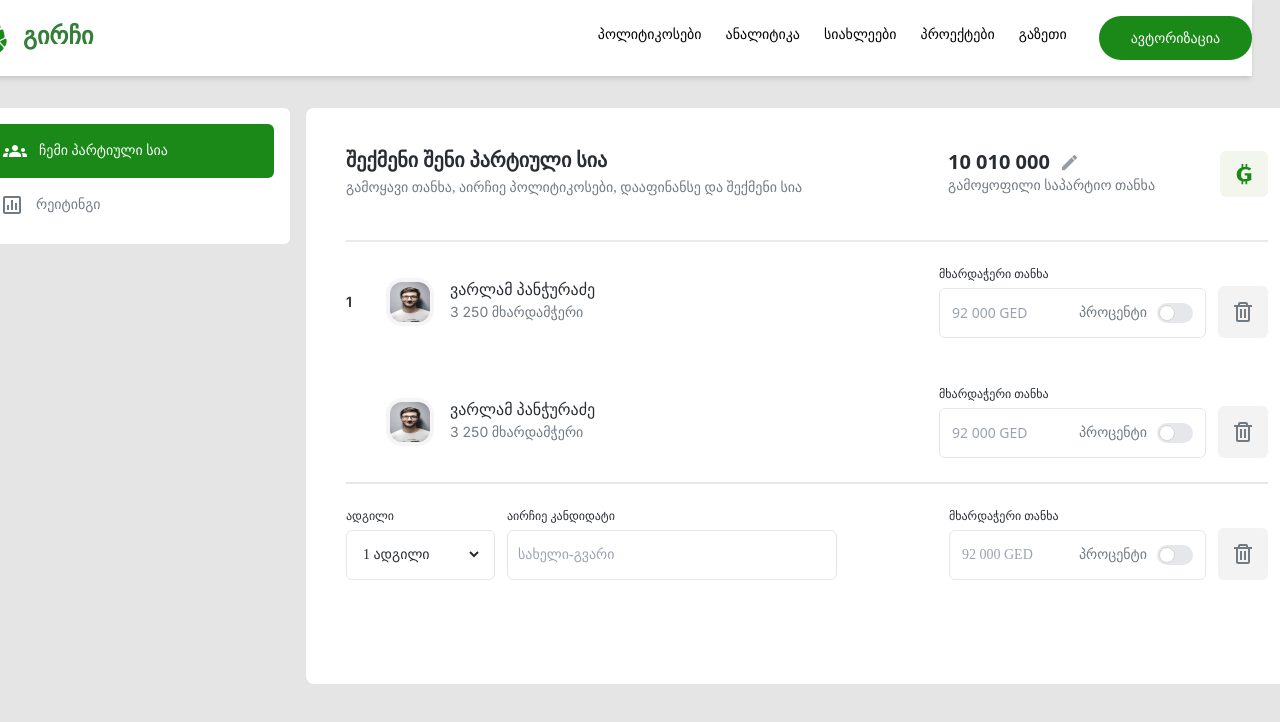
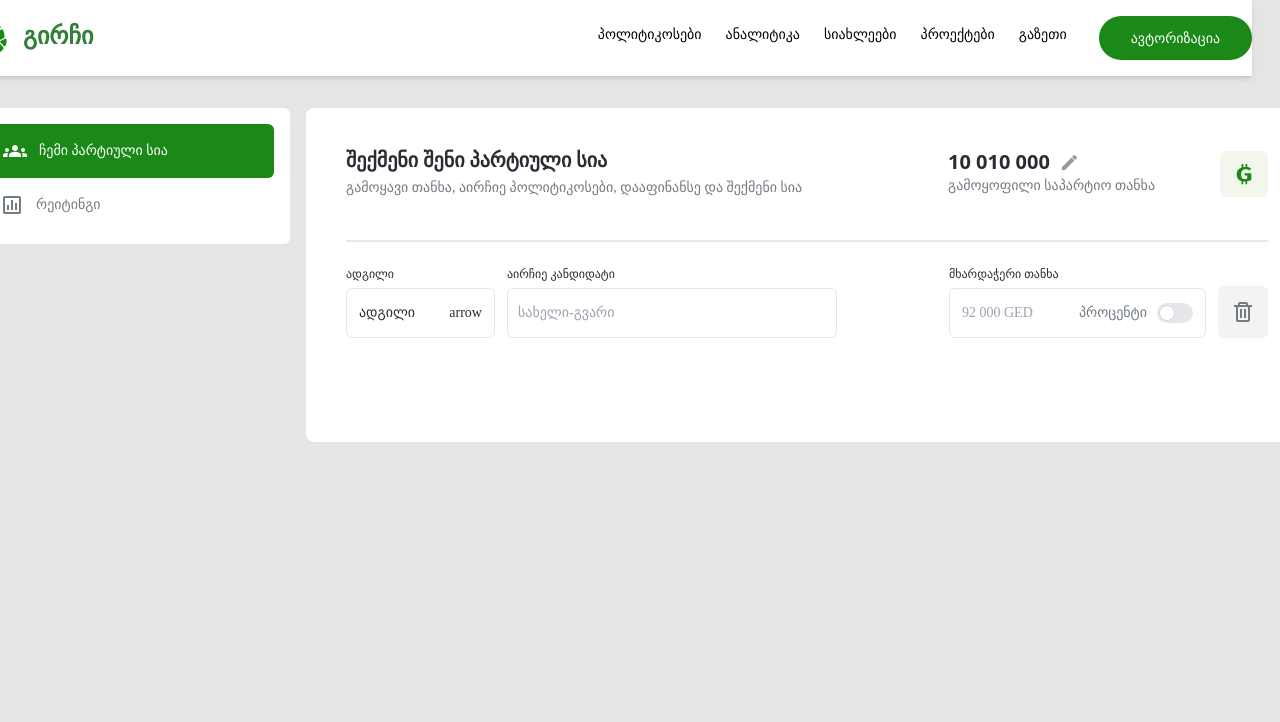
Before and after one commit to Girchi/girchi-archevnebi-frontend, a React (Create React App) app: page / in a window 1280 px wide. Shown: the top 722 px of the page. Built offline with nearby package versions, Linux system fonts and the light colour scheme.

Commit message:
implement add/remove candidate

```diff
--- a/src/components/myPoliticalList/MyPoliticalListMain.js
+++ b/src/components/myPoliticalList/MyPoliticalListMain.js
@@ -1,91 +1,61 @@
-import { useState } from "react";
-import photo from "../../assets/images/profile.jpeg"
+import { useState} from "react";
 import AddCandidate from "./myPoliticalListMainComponents/AddCandidate";
+import StageList from "./myPoliticalListMainComponents/StageList";
 
 const MyPoliticalListMain = () => {
 
   const [chosen, setChosen] = useState(null);
+  const [candidates, setCandidates] = useState({});
 
-  console.log("archeuli candidati", chosen)
+  const addCandidate = () => {
+    if(!chosen) return;
+    const updateCandidates = {...candidates};
+    const stageNumbers = document.querySelectorAll('.stage-checkbox:checked');
 
-    return (
-        <>
-            {/* list */}
-            <div className="flex flex-col py-10">
-                {/* stage list */}
-                <div className="w-full border-t-2 border-borderGray">
-                    {/* item */}
-                    <div className="flex py-6  items-center justify-between">
-                        <div className="font-[Inter] w-4 font-semibold text-sm text-lightBlack">1</div>
-                        {/* profile */}
-                        <div className="flex grow ml-6">
-                            <img src={photo} alt="" className="w-12 h-12 rounded-2xl border-4 border-solid border-[#d3d6db3d]" />
-                            <div className="ml-4">
-                                <p className="font-[TBCContractica] font-medium text-base text-lightBlack">ვარლამ პანჭურაძე</p>
-                                <p className="font-[TBCContractica] text-sm text-lightGray"><span className="font-[Inter]">3 250</span> მხარდამჭერი</p>
-                            </div>
-                        </div>
-                        {/* settings */}
-                        <div className="flex items-end" id="settings">
-                            <div className="flex flex-col max-w-[267px]">
-                                <p className="font-[TBCContractica] font-medium text-xs text-lightBlack">მხარდაჭერი თანხა</p>
-                                <div className="mt-1.5 flex border-[1px] justify-between rounded-md py-3.5 px-3 text-sm">
-                                    <input className="w-1/2 focus:outline-0 text-[Inter] text-sm text-lightBlack font-medium" type="text" placeholder="92 000 GED"/>
-                                    <div className="flex">
-                                        <label htmlFor="small-toggle" className="cursor-pointer font-[TBCContractica] text-sm text-lightGray mr-2.5">პროცენტი</label>
-                                        <label htmlFor="small-toggle" className="inline-flex relative items-center cursor-pointer">
-                                            <input type="checkbox" value="" id="small-toggle" className="sr-only peer" />
-                                            <div className="w-9 h-5 bg-gray-200 rounded-full peer dark:bg-gray-700 peer-checked:after:translate-x-full peer-checked:after:border-white after:content-[''] after:absolute after:top-[2px] after:left-[2px] after:bg-white after:border-gray-300 after:border after:rounded-full after:h-4 after:w-4 after:transition-all dark:border-gray-600 peer-checked:bg-[#1A8917]"></div>
-                                        </label>
-                                    </div>
-                                </div>
-                            </div>
-                            <div className="p-4 ml-3 rounded-md bg-lightGrayButton cursor-pointer">
-                                <svg width="18" height="20" viewBox="0 0 18 20" fill="none" xmlns="http://www.w3.org/2000/svg">
-                                    <path d="M14 20H4C2.89543 20 2 19.1046 2 18V5H0V3H4V2C4 0.89543 4.89543 0 6 0H12C13.1046 0 14 0.89543 14 2V3H18V5H16V18C16 19.1046 15.1046 20 14 20ZM4 5V18H14V5H4ZM6 2V3H12V2H6ZM12 16H10V7H12V16ZM8 16H6V7H8V16Z" fill="#727A82"/>
-                                </svg>
-                            </div>
-                        </div>
-                    </div>
-                    {/* item */}
-                    <div className="flex py-6  items-center justify-between">
-                        <div className="font-[Inter] w-4 font-semibold text-sm text-lightBlack"></div>
-                        {/* profile */}
-                        <div className="flex grow ml-6">
-                            <img src={photo} alt="" className="w-12 h-12 rounded-2xl border-4 border-solid border-[#d3d6db3d]" />
-                            <div className="ml-4">
-                                <p className="font-[TBCContractica] font-medium text-base text-lightBlack">ვარლამ პანჭურაძე</p>
-                                <p className="font-[TBCContractica] text-sm text-lightGray"><span className="font-[Inter]">3 250</span> მხარდამჭერი</p>
-                            </div>
-                        </div>
-                        {/* settings */}
-                        <div className="flex items-end" id="settings">
-                            <div className="flex flex-col max-w-[267px]">
-                                <p className="font-[TBCContractica] font-medium text-xs text-lightBlack">მხარდაჭერი თანხა</p>
-                                <div className="mt-1.5 flex border-[1px] justify-between rounded-md py-3.5 px-3 text-sm">
-                                    <input className="w-1/2 focus:outline-0 text-[Inter] text-sm text-lightBlack font-medium" type="text" placeholder="92 000 GED"/>
-                                    <div className="flex">
-                                        <label htmlFor="small-toggle2" className="cursor-pointer font-[TBCContractica] text-sm text-lightGray mr-2.5">პროცენტი</label>
-                                        <label htmlFor="small-toggle2" className="inline-flex relative items-center cursor-pointer">
-                                            <input type="checkbox" value="" id="small-toggle2" className="sr-only peer" />
-                                            <div className="w-9 h-5 bg-gray-200 rounded-full peer dark:bg-gray-700 peer-checked:after:translate-x-full peer-checked:after:border-white after:content-[''] after:absolute after:top-[2px] after:left-[2px] after:bg-white after:border-gray-300 after:border after:rounded-full after:h-4 after:w-4 after:transition-all dark:border-gray-600 peer-checked:bg-[#1A8917]"></div>
-                                        </label>
-                                    </div>
-                                </div>
-                            </div>
-                            <div className="p-4 ml-3 rounded-md bg-lightGrayButton cursor-pointer">
-                                <svg width="18" height="20" viewBox="0 0 18 20" fill="none" xmlns="http://www.w3.org/2000/svg">
-                                    <path d="M14 20H4C2.89543 20 2 19.1046 2 18V5H0V3H4V2C4 0.89543 4.89543 0 6 0H12C13.1046 0 14 0.89543 14 2V3H18V5H16V18C16 19.1046 15.1046 20 14 20ZM4 5V18H14V5H4ZM6 2V3H12V2H6ZM12 16H10V7H12V16ZM8 16H6V7H8V16Z" fill="#727A82"/>
-                                </svg>
-                            </div>
-                        </div>
-                    </div>
-                </div>
+    stageNumbers.forEach(element => {
+        const stageNumber = element.getAttribute('data-stage');
+        let candidateIsExist = false;
+        if(updateCandidates[stageNumber] === undefined){
+            updateCandidates[stageNumber] = [chosen];
+        } else {
+          candidateIsExist = updateCandidates[stageNumber].every(elem => {
+            return elem[0]['id'] === chosen[0]['id']
+          });
+          if(!candidateIsExist){
+            updateCandidates[stageNumber].push(chosen);
+          }
+        }
+    });
+    setCandidates(updateCandidates);
+  }
 
-                <AddCandidate setChosen={setChosen} />
-            </div>
-        </>
-    )
+  const candidateRemove = (key, itemIndex) => {
+    let newCandidates = {...candidates};
+    newCandidates[key] = candidates[key].filter((item, index) => index !== itemIndex);
+    if(newCandidates[key].length === 0) {
+      const newCandidatesChangedStage = {};
+      let stage = 1;
+      for (const prop in newCandidates) {
+        if(newCandidates[prop].length === 0) continue;
+        else{
+          newCandidatesChangedStage[stage] = newCandidates[prop];
+          stage += 1;
+        }
+      }
+      newCandidates = newCandidatesChangedStage;
+    }
+    setCandidates(newCandidates);
+  }
+
+  return (
+    <div className="flex flex-col py-10">
+      { Object.keys(candidates).map(key => (
+          <StageList key={key} items={candidates[key]} stageN={key} candidateRemove={candidateRemove}/>
+        ))
+      }
+      <AddCandidate chosen={chosen} setChosen={setChosen} setCandidates={setCandidates} candidates={candidates} addCandidate={addCandidate} />
+    </div>
+  )
 }
 
 export default MyPoliticalListMain;
--- a/src/components/myPoliticalList/myPoliticalListMainComponents/AddCandidate.js
+++ b/src/components/myPoliticalList/myPoliticalListMainComponents/AddCandidate.js
@@ -3,36 +3,44 @@ import SearchInput from "./SearchInput";
 import SearchSuggestions from "./SearchSuggestions";
 import SupportAmount from "./SupportAmount";
 
-const AddCandidate = ({setChosen}) => {
-
-
+const AddCandidate = ({setChosen, candidates, addCandidate}) => {
     const [search, setSearch] = useState('');
     const [list, setList] = useState(null);
     const [profilePictureList, setProfilePictureList] = useState(null);
+    const [dropDownIsOpen, setDropDownIsOpen] = useState(false);
+
 
     return (
         <div className= "w-full border-t-2 flex py-6  items-start justify-between text-lightBlack font-[TBCContractica] text-xs font-medium">
             <div className="flex flex-col w-1/6">
             <label className="" htmlFor="place">ადგილი</label>
                 <div className="mt-1.5 border-[1px] justify-between rounded-md py-3.5 px-3 text-sm">
-                    <select className="w-full bg-white">
-                        <option value="1">1 ადგილი</option>
-                    </select>
+                    <div className="flex justify-between">
+                        <div>ადგილი</div>
+                        <div className="cursor-pointer" onClick={() => setDropDownIsOpen(!dropDownIsOpen)}>arrow</div>
+                    </div>
+                    {dropDownIsOpen &&
+                    <div className="flex flex-col mt-4">
+                        {
+                            [...Object.keys(candidates), Object.keys(candidates).length+1].map(key => (
+                                <label key={key}><input className="mr-4 stage-checkbox" type='checkbox' data-stage={key} />{key}</label>
+                            ))
+                        }
+                        <button className="mt-4" onClick={() => {setDropDownIsOpen(false); addCandidate()}}>დადასტურება</button>
+                    </div>
+                    }
                 </div>
             </div>
-
             <div className="flex flex-col items-start">
                 <SearchInput search={search} setSearch={setSearch} setList={setList} setProfilePictureList={setProfilePictureList} />
 
-                { list && list.length>0 && <SearchSuggestions
+                { list && list.length >0 && <SearchSuggestions
                             list={list} setList={setList} setChosen={setChosen}
-                            profilePictureList={profilePictureList} setProfilePictureList={setProfilePictureList}
-                        /> }
+                            profilePictureList={profilePictureList} setProfilePictureList={setProfilePictureList} />
+                }
             </div>
-
             <SupportAmount />
-
-    </div>
+        </div>
     );
 }
 
--- /dev/null
+++ b/src/components/myPoliticalList/myPoliticalListMainComponents/StageList.js
@@ -0,0 +1,21 @@
+import ListItem from "./ListItem";
+
+const StageList = ({items, stageN,candidateRemove}) => {
+    if (items.length === 0) return;
+
+    const stageList = [];
+    items.forEach((element, index) => {
+        stageList.push(
+            <ListItem key={index} item={element} stageN={index === 0? stageN: ''} candidateRemove={() => candidateRemove(stageN, index)} />
+        )
+    });
+
+
+    return(
+        <div className="w-full border-t-2 border-borderGray">
+            {stageList}
+        </div>
+    );
+}
+
+export default StageList;
--- a/src/components/myPoliticalList/myPoliticalListMainComponents/SupportAmount.js
+++ b/src/components/myPoliticalList/myPoliticalListMainComponents/SupportAmount.js
@@ -1,4 +1,4 @@
-const SupportAmount = () => {
+const SupportAmount = ({candidateRemove}) => {
     return (
         <div className="flex items-end">
             <div className="flex flex-col max-w-[267px]">
@@ -14,7 +14,7 @@ const SupportAmount = () => {
                     </div>
                 </div>
             </div>
-            <div className="p-4 ml-3 rounded-md bg-lightGrayButton cursor-pointer">
+            <div onClick={() => candidateRemove()} className="p-4 ml-3 rounded-md bg-lightGrayButton cursor-pointer">
                 <svg width="18" height="20" viewBox="0 0 18 20" fill="none" xmlns="http://www.w3.org/2000/svg">
                     <path d="M14 20H4C2.89543 20 2 19.1046 2 18V5H0V3H4V2C4 0.89543 4.89543 0 6 0H12C13.1046 0 14 0.89543 14 2V3H18V5H16V18C16 19.1046 15.1046 20 14 20ZM4 5V18H14V5H4ZM6 2V3H12V2H6ZM12 16H10V7H12V16ZM8 16H6V7H8V16Z" fill="#727A82"/>
                 </svg>
```
Also changed, not shown: src/components/myPoliticalList/myPoliticalListMainComponents/ListItem.js (added, +14 -0 lines), src/components/myPoliticalList/myPoliticalListMainComponents/Profile.js (added, +17 -0 lines).
